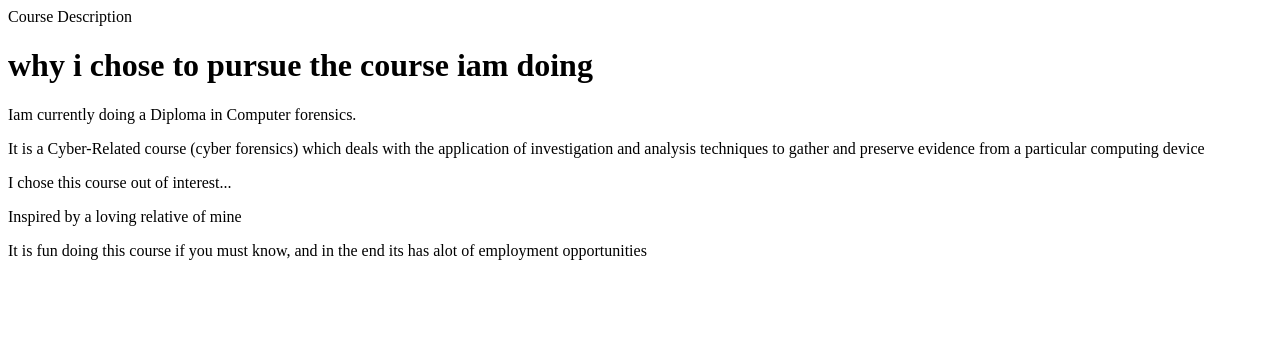
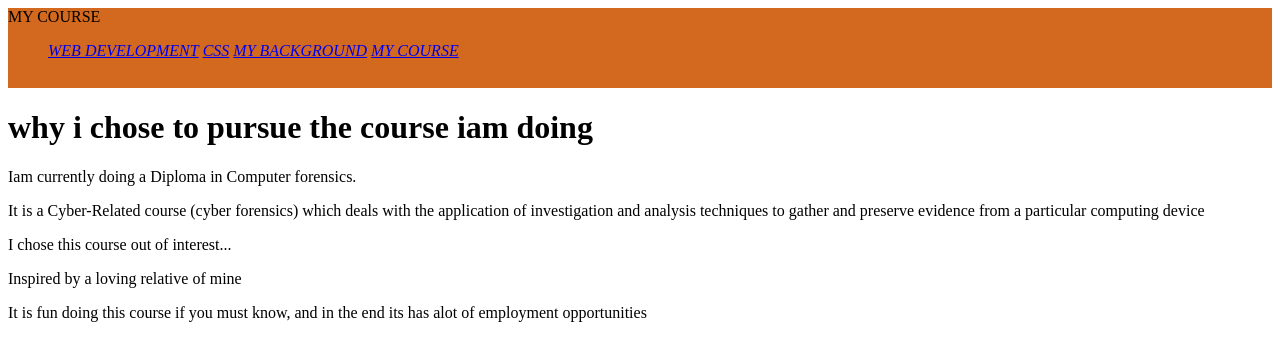
Before and after one commit to Nakiyingi-Doris-Erinah/NAKIYINGI-DORIS-ERINAH-mid-semester, a plain HTML site: page course.html in a window 1280 px wide. Drawn offline with Linux system fonts and the light colour scheme.

Commit message:
Update course.html

```diff
--- a/course.html
+++ b/course.html
@@ -5,10 +5,17 @@
     <meta http-equiv="X-UA-Compatible" content="IE=edge">
     <meta name="viewport" content="width=device-width, initial-scale=1.0">
     <title>Document</title>
+    <link rel="stylesheet" href="mid.css">
 </head>
-<body>
+<body class="tree">
     <nav>
-        <label class="run">Course Description</label>
+        <label class="run">MY COURSE</label>
+        <ul>
+            <i><a href="index.html">WEB DEVELOPMENT</a></i>
+            <i><a href="css.html">CSS</a></i>
+            <i><a href="about.html">MY BACKGROUND</a></i>
+            <i><a href="course.html">MY COURSE</a></i>
+        </ul>
     </nav>
     <h1>why i  chose to pursue the course iam doing</h1>
     <p>Iam currently doing a Diploma in Computer forensics.</p>
```
